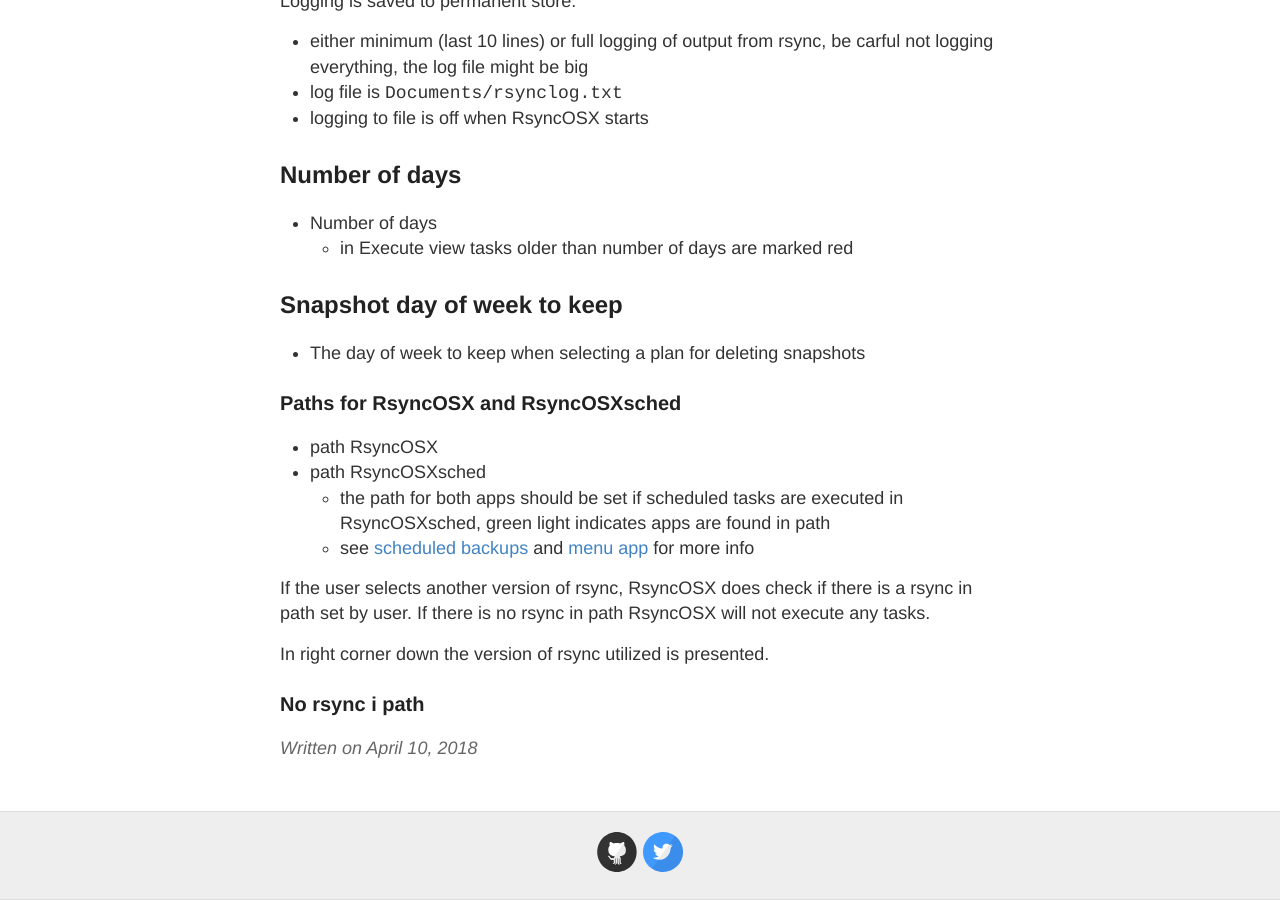
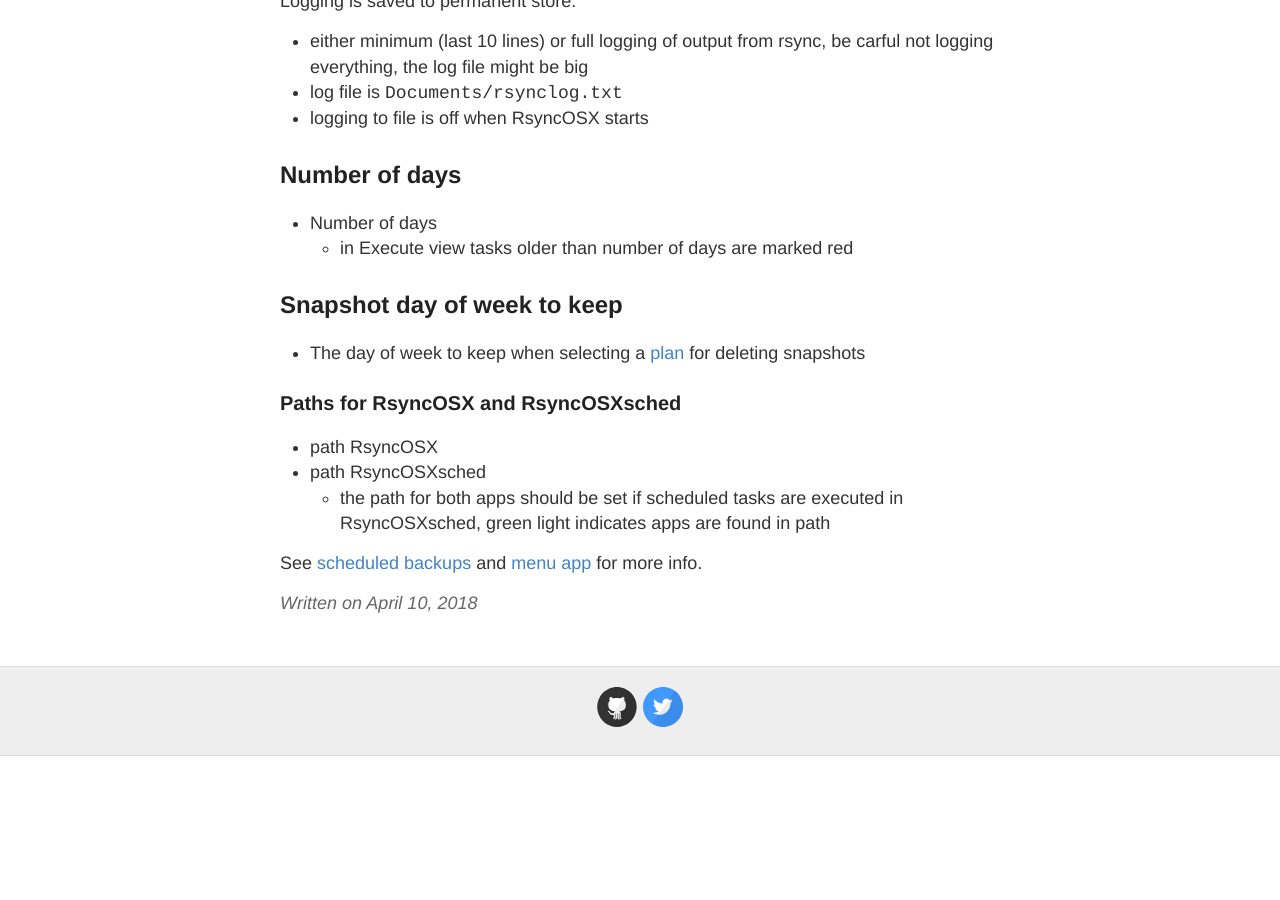
Before and after one commit to d2s/Documentation, a Jekyll site: the page built from _posts/2018-04-10-UserConfiguration.md, in a window 1280 px wide and 900 px high, scrolled down 1320 px. Built offline with Jekyll 4.4.1, drawn with Linux system fonts in a browser that asks for light colours; after the commit the page ends 2076 px from its top, so only the background shows below that; some of the changed text lies outside the part shown.

Commit message:
Update 2018-04-10-UserConfiguration.md

```diff
--- a/_posts/2018-04-10-UserConfiguration.md
+++ b/_posts/2018-04-10-UserConfiguration.md
@@ -7,7 +7,7 @@ There are only a few parameters to choose in user configuration. Configurations
 
 ![](/images/RsyncOSX/master/userconfig/user.png)
 
-## Rsync, paths and Logging
+## Rsync, paths and logging
 
  - 3.1.2 or 3.1.3 of rsync
    	- any version of rsync should work, but only rsync  version 3.1.2, version 3.1.3 protocol version 31 and rsync  version 2.6.9  protocol version 29 are tested and verified
@@ -39,17 +39,12 @@ Logging is saved to permanent store.
 
 ## Snapshot day of week to keep
 
-- The day of week to keep when selecting a plan for deleting snapshots
+- The day of week to keep when selecting a [plan](/Plansnapshots) for deleting snapshots
 
 ### Paths for RsyncOSX and RsyncOSXsched
 
 - path RsyncOSX
 - path RsyncOSXsched
   - the path for both apps should be set if scheduled tasks are executed in RsyncOSXsched, green light indicates apps are found in path
-  - see [scheduled backups](/ScheduleTasks) and [menu app](/Menuapp) for more info
 
-If the user selects another version of rsync, RsyncOSX does check if there is a rsync in path set by user. If there is no rsync in path RsyncOSX will not execute any tasks.
-
-In right corner down the version of rsync utilized is presented.
-
-### No rsync i path
+See [scheduled backups](/ScheduleTasks) and [menu app](/Menuapp) for more info.
```
